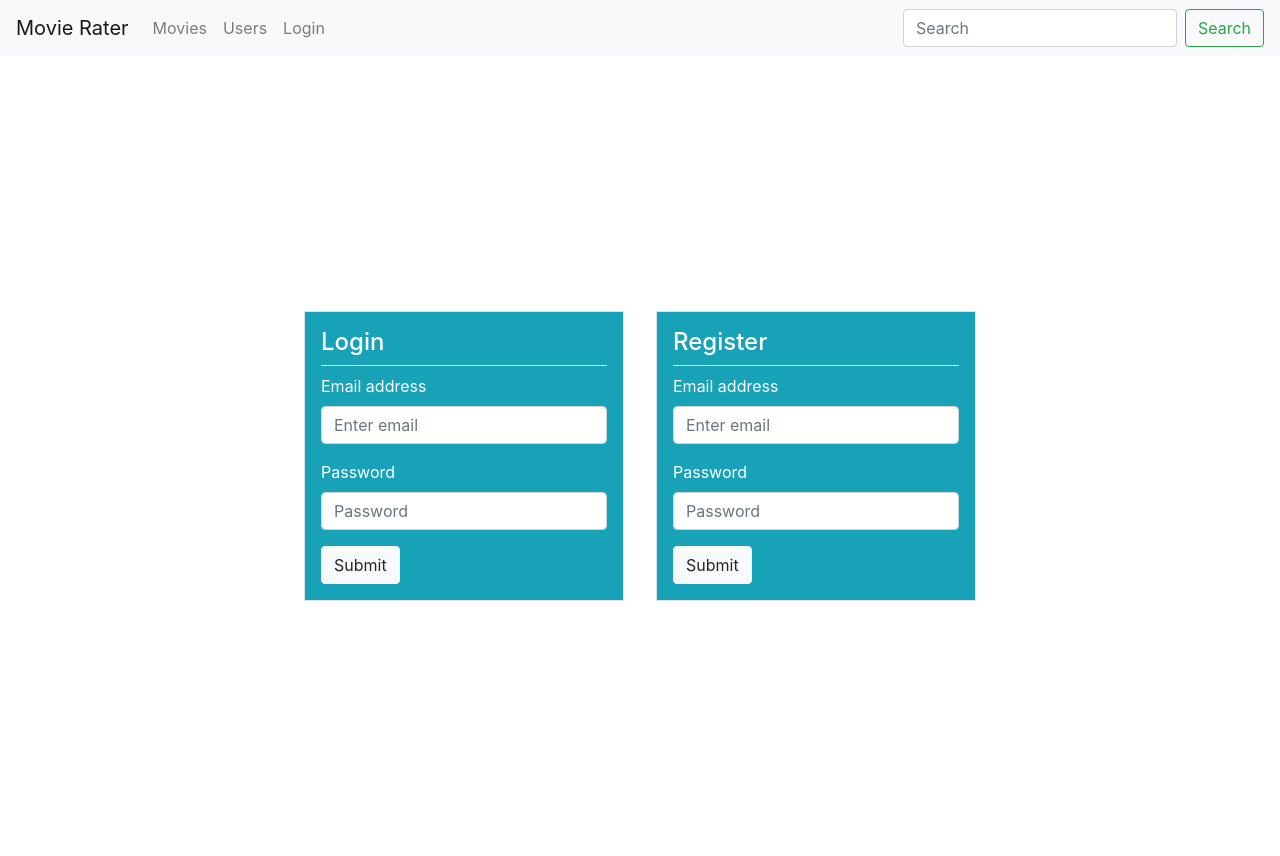
After one commit to Bissle141/Specs_Unit5, a Flask app: template templates/login.html in a window 1280 px wide. The commit adds this page. Run offline with Flask 2, Linux system fonts and the light colour scheme; the template is opened without the code that fills it, so the values that code supplies are empty.

Commit message:
part 3 and some of 4 done

```diff
--- a/server.py
+++ b/server.py
@@ -1,13 +1,59 @@
 """Server for movie ratings app."""
 
-from flask import Flask
+from flask import Flask, render_template, request, flash, session, redirect, url_for
+from model import connect_to_db, db
+from jinja2 import StrictUndefined
+import os
+import crud
 
 app = Flask(__name__)
+app.secret_key = os.environ['SECRET_KEY']
+app.jinja_env.undefined = StrictUndefined
 
 
-# Replace this with routes and view functions!
+@app.route('/')
+def homepage():
+    """View homepage."""
 
+    return render_template('hompage.html')
+
+@app.route('/movies')
+def movies():
+    """View all movies"""
+
+    movies = crud.get_all_movies()
+
+    return render_template('movies.html', movies = movies)
+
+@app.route('/movies/<movie_id>')
+def show_movie(movie_id):
+    """Show details on a particular movie"""
+
+    movie = crud.get_movie_by_id(movie_id)
+
+    return render_template('movie_details.html', movie= movie)
+
+@app.route('/users')
+def users():
+    """View all users"""
+
+    return render_template('users.html', users=crud.get_all_users())
+
+@app.route('/users/<user_id>')
+def user_profile(user_id):
+    """displays a users profile"""
+
+    return render_template('profile.html', user= crud.get_user_by_id(user_id))
+
+@app.route('/login')
+def login_logout():
+    if 'user' in session:
+        del session['user']
+
+        return redirect('/')
+
+    return render_template('login.html')
 
 if __name__ == "__main__":
-
+    connect_to_db(app)
     app.run(host="0.0.0.0", debug=True)
--- /dev/null
+++ b/static/reset.css
@@ -0,0 +1,48 @@
+/* http://meyerweb.com/eric/tools/css/reset/
+   v2.0 | 20110126
+   License: none (public domain)
+*/
+
+html, body, div, span, applet, object, iframe,
+h1, h2, h3, h4, h5, h6, p, blockquote, pre,
+a, abbr, acronym, address, big, cite, code,
+del, dfn, em, img, ins, kbd, q, s, samp,
+small, strike, strong, sub, sup, tt, var,
+b, u, i, center,
+dl, dt, dd, ol, ul, li,
+fieldset, form, label, legend,
+table, caption, tbody, tfoot, thead, tr, th, td,
+article, aside, canvas, details, embed,
+figure, figcaption, footer, header, hgroup,
+menu, nav, output, ruby, section, summary,
+time, mark, audio, video {
+	margin: 0;
+	padding: 0;
+	border: 0;
+	font-size: 100%;
+	font: inherit;
+	vertical-align: baseline;
+}
+/* HTML5 display-role reset for older browsers */
+article, aside, details, figcaption, figure,
+footer, header, hgroup, menu, nav, section {
+	display: block;
+}
+body {
+	line-height: 1;
+}
+ol, ul {
+	list-style: none;
+}
+blockquote, q {
+	quotes: none;
+}
+blockquote:before, blockquote:after,
+q:before, q:after {
+	content: '';
+	content: none;
+}
+table {
+	border-collapse: collapse;
+	border-spacing: 0;
+}
--- /dev/null
+++ b/static/styles.css
@@ -0,0 +1,20 @@
+.movies-div {
+    display: flex;
+    flex-direction: row;
+    flex-wrap: wrap;
+    justify-content: space-evenly;
+}
+
+.movie-card {
+    margin: 10px;
+}
+
+#login-page {
+    display: flex;
+    flex-direction: row;
+    justify-content: center;
+    align-items: center;
+
+    height: 100vh;
+    min-width: 1000px;
+}
--- a/templates/base.html
+++ b/templates/base.html
@@ -2,14 +2,57 @@
 <html>
   <head>
     <meta charset="utf-8">
+    <link rel="stylesheet" href="../static/reset.css">
+    <link rel="stylesheet" href="https://cdn.jsdelivr.net/npm/bootstrap@4.0.0/dist/css/bootstrap.min.css" integrity="sha384-Gn5384xqQ1aoWXA+058RXPxPg6fy4IWvTNh0E263XmFcJlSAwiGgFAW/dAiS6JXm" crossorigin="anonymous">
+    <link rel="stylesheet" href="../static/styles.css">
     <meta name="viewport" content="width=device-width">
     <title>
       {% block title %}{% endblock %}
     </title>
 
+
+    <nav class="navbar navbar-expand-lg navbar-light bg-light sticky-top">
+      <a class="navbar-brand" href="/">Movie Rater</a>
+
+      <div class="collapse navbar-collapse" id="navbarSupportedContent">
+        <ul class="navbar-nav mr-auto">
+          <li class="nav-item">
+            <a class="nav-link" href=" {{url_for('movies')}} ">Movies</a>
+          </li>
+
+          <li class="nav-item">
+            <a class="nav-link" href=" {{url_for('users')}} ">Users</a>
+          </li>
+
+          <li class="nav-item">
+            <a class="nav-link" href=" {{url_for('login_logout')}} ">
+              {% if 'user' in session %}
+                Logout
+              {% else %}
+                Login
+              {% endif %}
+            </a>
+          </li>
+        </ul>
+
+        <form class="form-inline my-2 my-lg-0">
+          <input class="form-control mr-sm-2" type="search" placeholder="Search" aria-label="Search">
+          <button class="btn btn-outline-success my-2 my-sm-0" type="submit">Search</button>
+        </form>
+
+      </div>
+    </nav>
+
+
     {% block head %}{% endblock %}
   </head>
   <body>
+    {% for msg in get_flashed_messages() %}
+      <p class="flash-msg">
+        {{ msg }}
+      </p>
+    {% endfor %}
+
     {% block body %}{% endblock %}
 
     {% block after_body %}{% endblock %}
--- /dev/null
+++ b/templates/login.html
@@ -0,0 +1,41 @@
+{% extends 'base.html' %}
+
+{% block body %}
+    <div id="login-page">
+        <div id="login-container" class="container w-25 p-3 m-3 border visible bg-info text-white">
+            <h4>Login</h4>
+            <div class="dropdown-divider"></div>
+            <form action="/users" method="POST">
+                <div class="form-group">
+                    <label for="emailInput">Email address</label>
+                    <input type="email" class="form-control" id="emailInput" name="email" placeholder="Enter email">
+                </div>
+
+                <div class="form-group">
+                    <label for="passwordInput">Password</label>
+                    <input type="password" class="form-control" id="passwordInput" name="password" placeholder="Password">
+                </div>
+                <button type="submit" class="btn btn-light">Submit</button>
+            </form>
+        </div>
+
+
+        <div id="register-container" class="container w-25 p-3 m-3 border visible bg-info text-white">
+            <h4>Register</h4>
+            <div class="dropdown-divider"></div>
+            <form action="/login" method="POST">
+                <div class="form-group">
+                    <label for="emailInput">Email address</label>
+                    <input type="email" class="form-control" id="emailInput" name="email" placeholder="Enter email">
+                </div>
+
+                <div class="form-group">
+                    <label for="passwordInput">Password</label>
+                    <input type="password" class="form-control" id="passwordInput" name="password" placeholder="Password">
+                </div>
+                <button type="submit" class="btn btn-light">Submit</button>
+            </form>
+        </div>
+    </div>
+
+{% endblock %}
```
Also changed, not shown: crud.py (+17 -0 lines), templates/hompage.html (added, +13 -0 lines), templates/movie_details.html (added, +13 -0 lines), templates/movies.html (added, +22 -0 lines), templates/profile.html (added, +9 -0 lines), templates/users.html (added, +15 -0 lines), forms.py (added).
